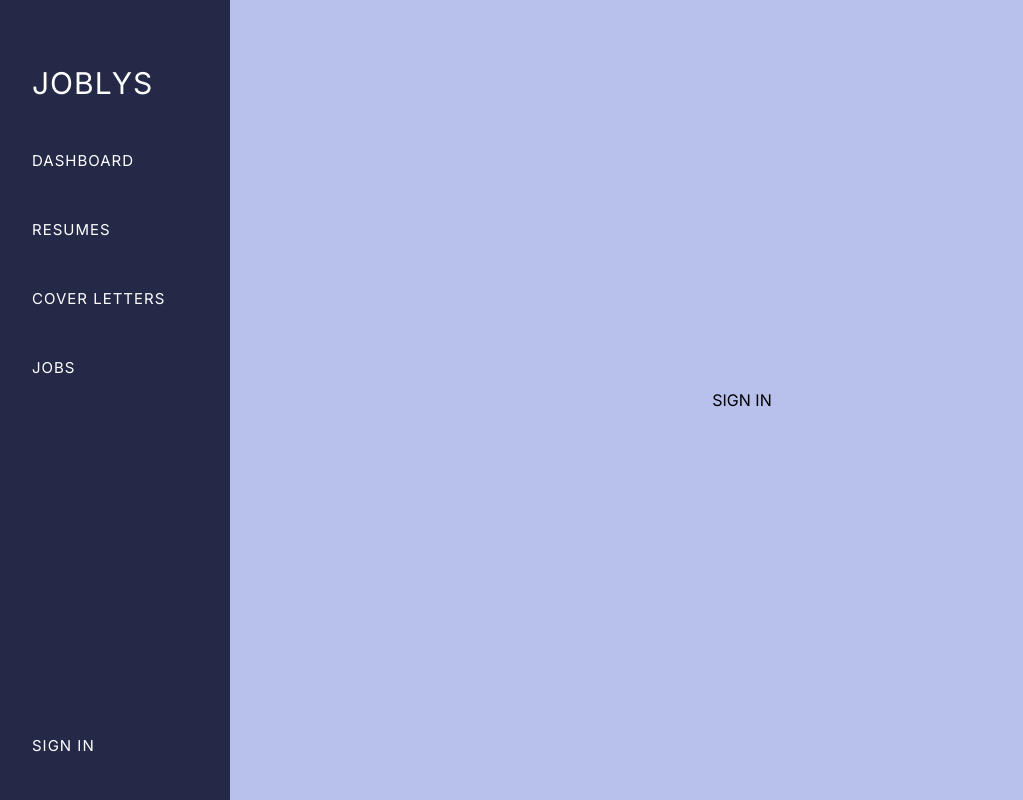
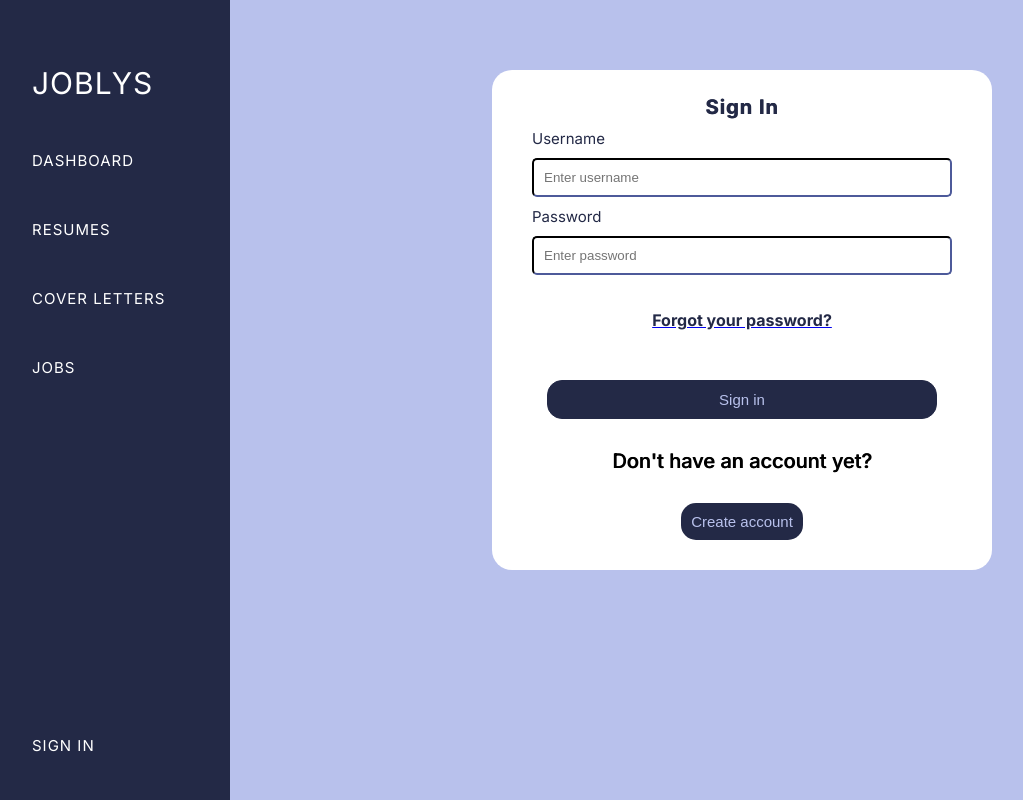
Before and after one commit to iamtigermaximus/joblys-project, a Next.js app: page /signin in a window 1280 px wide. Shown: the whole page, without its empty margins (26-1049 px from the left). Built offline with nearby package versions, Linux system fonts and the light colour scheme.

Commit message:
created signup and sign form

```diff
--- a/src/app/signin/page.tsx
+++ b/src/app/signin/page.tsx
@@ -1,8 +1,13 @@
 import React from 'react';
 import { Container } from '../page.styles';
+import SignInForm from '@/components/signin-form/SignInForm';
 
 const SignIn = () => {
-  return <Container>SIGN IN</Container>;
+  return (
+    <Container>
+      <SignInForm />
+    </Container>
+  );
 };
 
 export default SignIn;
--- a/src/components/signin-form/SignInForm.styles.tsx
+++ b/src/components/signin-form/SignInForm.styles.tsx
@@ -1,4 +1,139 @@
 'use client';
 
-//import { breakpoints as bp } from '../utils/layout';
 import styled from 'styled-components';
+import { breakpoints as bp } from '../../utils/layout';
+
+export const Container = styled.div`
+  display: flex;
+  justify-content: center;
+  width: 100%;
+  height: 100vh;
+  padding: 50px 0;
+  background: transparent;
+`;
+
+export const LoginContainer = styled.div`
+  background: white;
+  display: flex;
+  justify-content: center;
+  width: 100%;
+  height: 500px;
+  padding: 20px;
+  margin: 20px;
+  flex-direction: column;
+  border-radius: 20px;
+
+  @media (min-width: ${bp.md}) {
+    max-width: 500px;
+  }
+`;
+
+export const LoginTitleContainer = styled.div`
+  display: flex;
+  flex-direction: column;
+  justify-content: center;
+  align-items: center;
+  margin-top: 10px;
+  color: #232946;
+`;
+
+export const LoginTitle = styled.h1`
+  text-shadow: 0.6px 0 0;
+  font-size: 20px;
+  color: #232946;
+  letter-spacing: 1px;
+`;
+
+export const InputContainer = styled.div`
+  display: flex;
+  flex-direction: column;
+  padding: 20px;
+`;
+
+export const Input = styled.input`
+  border-radius: 5px;
+  padding: 10px;
+  color: #232946;
+  border-color: #232946;
+`;
+
+export const InputLabel = styled.label`
+  padding: 10px 0;
+  font-size: 10px;
+  color: #232946;
+
+  @media (min-width: ${bp.md}) {
+    font-size: 15px;
+  }
+`;
+
+export const ForgotPasswordContainer = styled.div`
+  display: flex;
+  justify-content: center;
+  align-items: center;
+  padding: 15px;
+`;
+
+export const ForgotPasswordLink = styled.h1`
+  font-size: 16px;
+  border-radius: 5px;
+  padding: 20px 0;
+  margin: 0 20px;
+  color: #232946;
+`;
+
+export const SignInButtonContainer = styled.div`
+  display: flex;
+  justify-content: center;
+  align-items: center;
+  padding: 15px;
+`;
+
+export const SignInButton = styled.button`
+  background: #232946;
+  color: #b8c1ec;
+  padding: 10px;
+  width: 100%;
+  border: 1px solid #232946;
+  border-radius: 15px;
+  font-size: 15px;
+  font-weight: 500;
+`;
+
+export const SignOutButton = styled.button`
+  background: #232946;
+  color: white;
+  padding: 10px;
+  width: 400px;
+  border-radius: 15px;
+  font-size: 15px;
+  font-weight: 500;
+`;
+
+export const CreateAccountContainer = styled.div`
+  display: flex;
+  justify-content: center;
+  align-items: center;
+  padding: 15px;
+`;
+
+export const CreateAccountTitle = styled.h1`
+  text-shadow: 0.6px 0 0;
+  font-size: 15px;
+  font-weight: 500;
+
+  @media (min-width: ${bp.md}) {
+    font-size: 20px;
+  }
+`;
+
+export const CreateAccountButton = styled.button`
+  background: #232946;
+  color: #b8c1ec;
+  padding: 10px;
+  width: 100%;
+  border: #232946;
+  border-radius: 15px;
+  font-size: 15px;
+  font-weight: 500;
+`;
--- a/src/components/signin-form/SignInForm.tsx
+++ b/src/components/signin-form/SignInForm.tsx
@@ -1,9 +1,98 @@
 'use client';
+import React, { FormEventHandler, useState } from 'react';
 
-import React from 'react';
+import Link from 'next/link';
+import { signIn } from 'next-auth/react';
+import {
+  Container,
+  LoginContainer,
+  InputContainer,
+  LoginTitleContainer,
+  LoginTitle,
+  InputLabel,
+  Input,
+  ForgotPasswordContainer,
+  ForgotPasswordLink,
+  SignInButtonContainer,
+  SignInButton,
+  CreateAccountContainer,
+  CreateAccountTitle,
+  CreateAccountButton,
+} from './SignInForm.styles';
+// import { useRouter } from 'next/router';
 
 const SignInForm = () => {
-  return <div>SignInForm</div>;
+  // const { data } = useSession();
+  // const router = useRouter();
+  const [userInfo, setUserInfo] = useState({
+    username: '',
+    password: '',
+  });
+  const handleSubmit = async (e: { preventDefault: () => void }) => {
+    e.preventDefault();
+
+    const res = await signIn('credentials', {
+      username: userInfo.username,
+      password: userInfo.password,
+      redirect: false,
+    });
+
+    console.log(res);
+  };
+  return (
+    <Container>
+      <div>
+        <title>Sign In</title>
+      </div>
+      <LoginContainer>
+        <form onSubmit={handleSubmit}>
+          <InputContainer>
+            <LoginTitleContainer>
+              <LoginTitle>Sign In</LoginTitle>
+            </LoginTitleContainer>
+            <InputLabel>Username</InputLabel>
+            <Input
+              value={userInfo.username}
+              onChange={({ target }) =>
+                setUserInfo({ ...userInfo, username: target.value })
+              }
+              type="text"
+              placeholder="Enter username"
+            />
+            <InputLabel>Password</InputLabel>
+            <Input
+              value={userInfo.password}
+              onChange={({ target }) =>
+                setUserInfo({ ...userInfo, password: target.value })
+              }
+              type="password"
+              placeholder="Enter password"
+            />
+            <ForgotPasswordContainer>
+              <Link href={'/auth/forgot-password'}>
+                <ForgotPasswordLink>Forgot your password?</ForgotPasswordLink>
+              </Link>
+            </ForgotPasswordContainer>
+            <SignInButtonContainer>
+              <SignInButton type="submit" value="Login">
+                Sign in
+              </SignInButton>
+            </SignInButtonContainer>
+            <CreateAccountContainer>
+              <CreateAccountTitle>
+                Don&apos;t have an account yet?
+              </CreateAccountTitle>
+            </CreateAccountContainer>
+            <SignInButtonContainer>
+              <Link href={'/auth/signup'}>
+                <CreateAccountButton>Create account</CreateAccountButton>
+              </Link>
+            </SignInButtonContainer>
+          </InputContainer>
+        </form>
+      </LoginContainer>
+    </Container>
+  );
 };
 
 export default SignInForm;
```
Also changed, not shown: src/app/signup/page.tsx (+6 -1 lines), src/components/signup-form/SignupForm.styles.tsx (+108 -1 lines), src/components/signup-form/SignupForm.tsx (+41 -4 lines).
